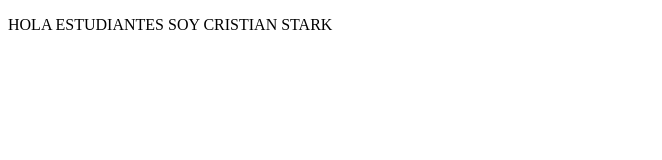
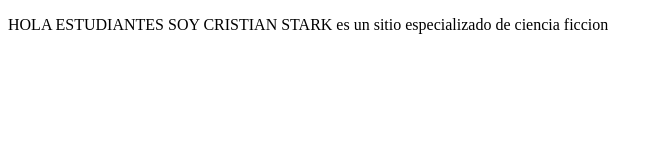
Before and after one commit to ccastrob08/proyectoDemoCursoPrework, a plain HTML site: page index.html in a window 1280 px wide. Shown: the whole page, without its empty margins (0-662 px from the left). Drawn offline with Linux system fonts and the light colour scheme.

Commit message:
cambios agregamos leyenda ciencia ficcion

```diff
--- a/index.html
+++ b/index.html
@@ -8,7 +8,7 @@
 </head>
 <body>
     <P>
-        HOLA ESTUDIANTES SOY CRISTIAN STARK
+        HOLA ESTUDIANTES SOY CRISTIAN STARK es un sitio especializado de ciencia ficcion
     </P>
 </body>
 </html>
```
